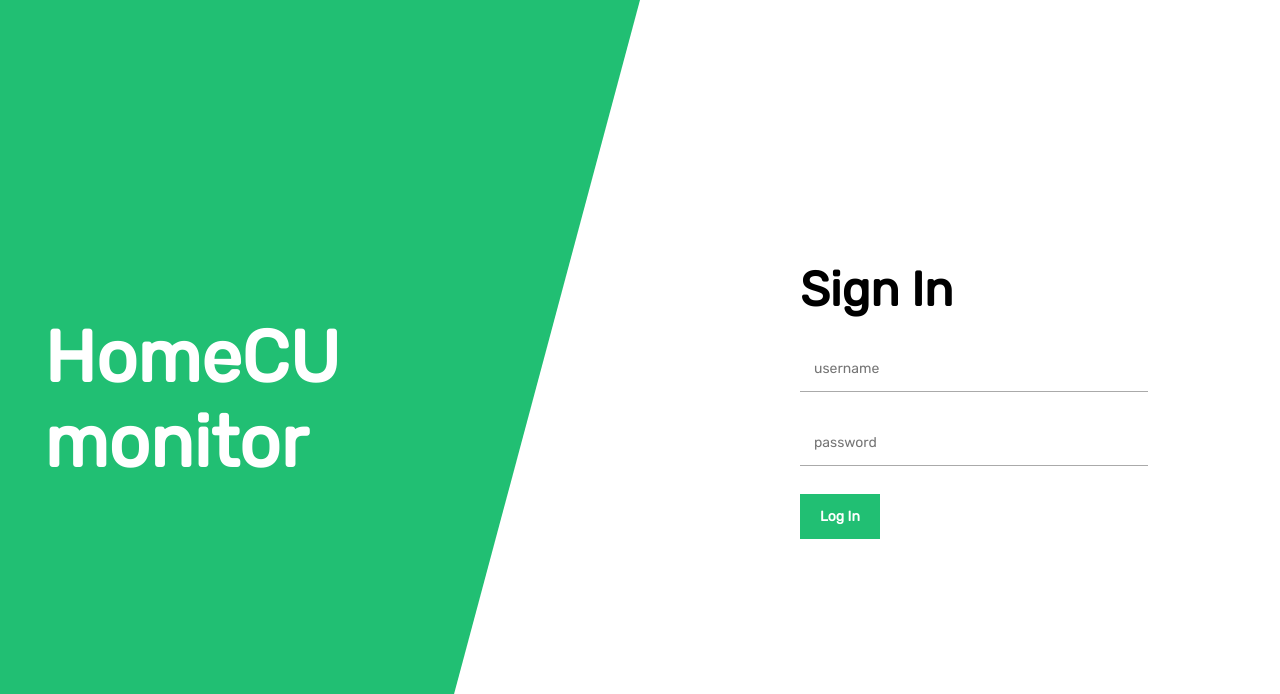
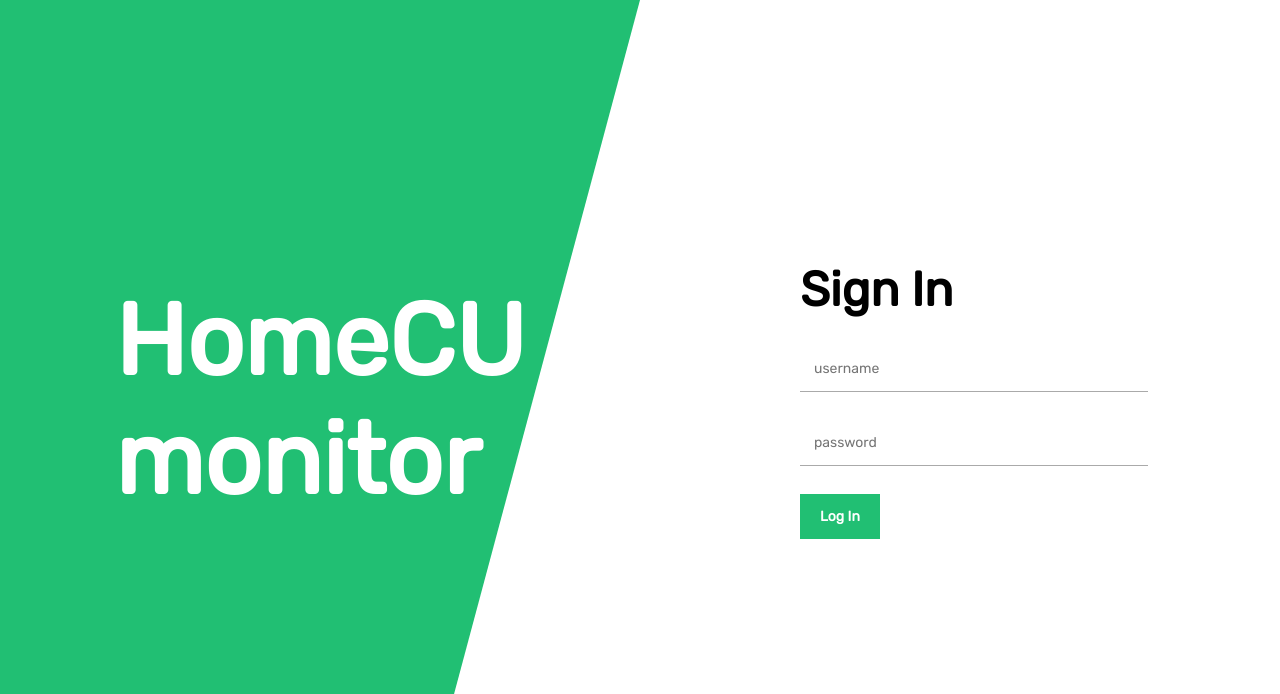
Before and after one commit to NPKelly/CS481-X-S20-capstone-homecu, a Django app: page /Monitor/ in a window 1280 px wide. Shown: the top 694 px of the page. Run offline with Django 3.2, Linux system fonts and the light colour scheme.

Commit message:
updated readme

```diff
--- a/code/api/static/login.css
+++ b/code/api/static/login.css
@@ -22,7 +22,7 @@ h2 {
 
 h1 {
     font-weight: 900;
-    font-size: 72px;
+    font-size: 100px;
     z-index: 1;
     color: white;
 }
@@ -74,7 +74,7 @@ input[type=submit] {
 #homecumonitor {
     position: absolute;
     top: 50%;
-    left: 30%;
+    left: 50%;
     transform: translate(-50%, -50%);
 }
 
```
Also changed, not shown: README.md.
